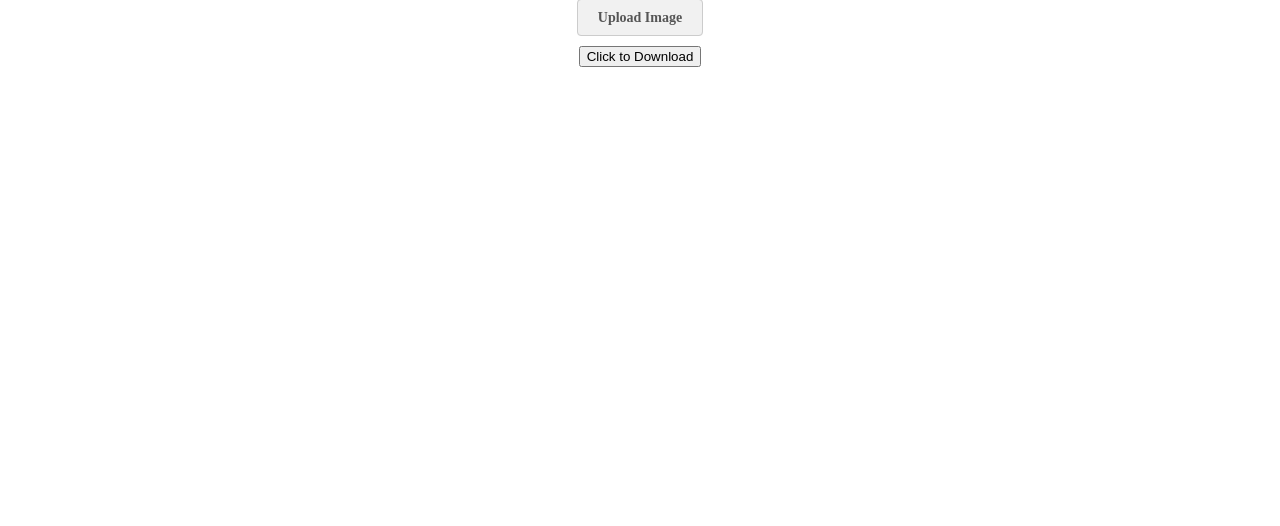
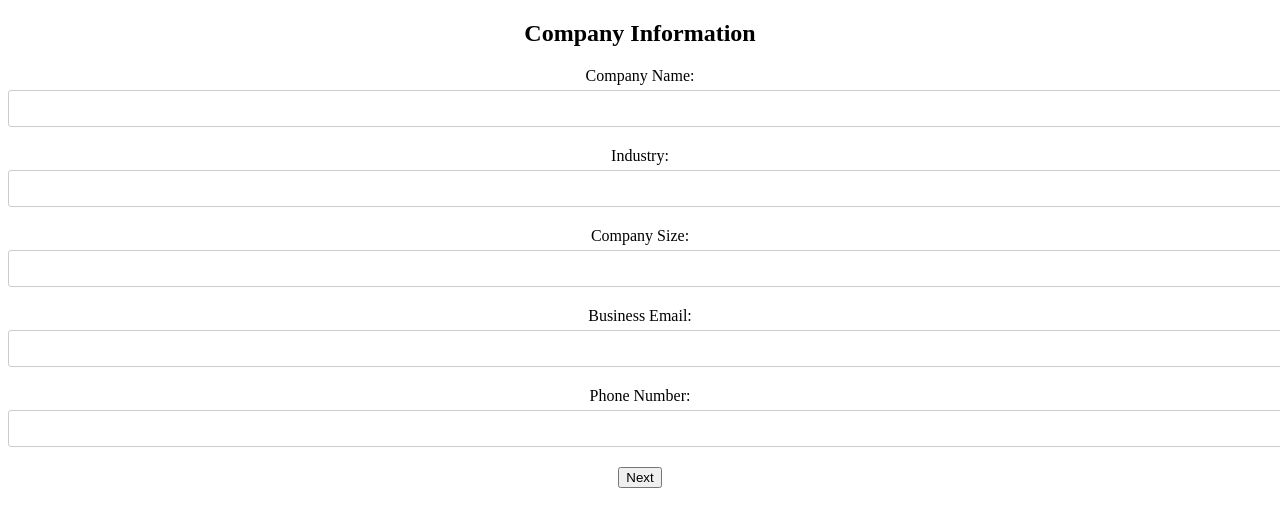
Before and after one commit to matan2010/document-recognition, a React (Create React App) app in the folder frontend/: page / in a window 1280 px wide. Shown: the top 526 px of the page. Built offline with nearby package versions, Linux system fonts and the light colour scheme.

Commit message:
SignUpCompany.js

```diff
--- a/frontend/src/App.js
+++ b/frontend/src/App.js
@@ -3,12 +3,16 @@ import React from 'react';
 import './App.css';
 import Login from './components/Login';
 import DownloadComponent  from './components/DownloadComponent';
+import ClientCard from "./components/ClientCard";
+import SignUp from "./components/SignUpCompany";
 
 
 function App() {
   return (
     <div className="App">
-      <DownloadComponent  />
+      {/*<DownloadComponent  />*/}
+      {/*<Login  />*/}
+      <SignUp  />
     </div>
   );
 }
--- a/frontend/src/components/SignUpCompany.js
+++ b/frontend/src/components/SignUpCompany.js
@@ -4,7 +4,7 @@ import React, { useState } from 'react';
 const SignUp = () => {
     const [currentStep, setCurrentStep] = useState(1);
     const [companyInfo, setCompanyInfo] = useState({
-        name: '',
+        companyName: '',
         industry: '',
         size: '',
         email: '',
@@ -38,19 +38,21 @@ const SignUp = () => {
 
     const handleSubmit = async (step) => {
         setErrors({}); // Clear previous errors
+        console.log(step);
 
         try {
             // Validate data based on the current step
-            const validationErrors = validateData(step);
-            if (Object.keys(validationErrors).length > 0) {
-                setErrors(validationErrors);
-                return;
-            }
+            //const validationErrors = validateData(step);
+            // console.log(validationErrors);
+            // if (Object.keys(validationErrors).length > 0) {
+            //     setErrors(validationErrors);
+            //     return;
+            // }
 
             // Handle API calls or form submissions here
             if (step === 1) {
                 // Send company information to the server
-                console.log('Step 1: Company Information submitted:', companyInfo);
+                console.log('Step 1: Company Information submitted:', companyInfo.companyName);
                 setCurrentStep(2);
             } else if (step === 2) {
                 // Send admin account information to the server
@@ -174,19 +176,77 @@ const CompanyInfo = ({ companyInfo, handleInputChange, handleSubmit, errors }) =
     return (
         <div>
             <h2>Company Information</h2>
+
+            {/* Company Name */}
             <div className="form-group">
                 <label htmlFor="companyName">Company Name:</label>
                 <input
                     type="text"
                     id="companyName"
                     name="companyName"
-                    value={companyInfo.name}
-                    onChange={(e) => handleInputChange(1, 'name', e.target.value)}
+                    value={companyInfo.companyName}
+                    onChange={(e) => handleInputChange(1, 'companyName', e.target.value)}
                     required
                 />
-                {errors.name && <span className="error">{errors.name}</span>}
+                {errors.companyName && <span className="error">{errors.companyName}</span>}
             </div>
-            {/* ... other fields for industry, size, email, phone */}
+
+            {/* Industry */}
+            <div className="form-group">
+                <label htmlFor="industry">Industry:</label>
+                <input
+                    type="text"
+                    id="industry"
+                    name="industry"
+                    value={companyInfo.industry}
+                    onChange={(e) => handleInputChange(1, 'industry', e.target.value)}
+                    required
+                />
+                {errors.industry && <span className="error">{errors.industry}</span>}
+            </div>
+
+            {/* Company Size */}
+            <div className="form-group">
+                <label htmlFor="size">Company Size:</label>
+                <input
+                    type="text"
+                    id="size"
+                    name="size"
+                    value={companyInfo.size}
+                    onChange={(e) => handleInputChange(1, 'size', e.target.value)}
+                    required
+                />
+                {errors.size && <span className="error">{errors.size}</span>}
+            </div>
+
+            {/* Business Email */}
+            <div className="form-group">
+                <label htmlFor="email">Business Email:</label>
+                <input
+                    type="email"
+                    id="email"
+                    name="email"
+                    value={companyInfo.email}
+                    onChange={(e) => handleInputChange(1, 'email', e.target.value)}
+                    required
+                />
+                {errors.email && <span className="error">{errors.email}</span>}
+            </div>
+
+            {/* Phone Number */}
+            <div className="form-group">
+                <label htmlFor="phone">Phone Number:</label>
+                <input
+                    type="text"
+                    id="phone"
+                    name="phone"
+                    value={companyInfo.phone}
+                    onChange={(e) => handleInputChange(1, 'phone', e.target.value)}
+                    required
+                />
+                {errors.phone && <span className="error">{errors.phone}</span>}
+            </div>
+
             <button type="button" onClick={() => handleSubmit(1)}>
                 Next
             </button>
@@ -199,7 +259,63 @@ const AdminAccount = ({ adminAccount, handleInputChange, handleSubmit, errors })
     return (
         <div>
             <h2>Admin Account</h2>
-            {/* ... (fields for fullName, email, password, confirmPassword) */}
+
+            {/* Full Name */}
+            <div className="form-group">
+                <label htmlFor="fullName">Full Name:</label>
+                <input
+                    type="text"
+                    id="fullName"
+                    name="fullName"
+                    value={adminAccount.fullName}
+                    onChange={(e) => handleInputChange(2, 'fullName', e.target.value)}
+                    required
+                />
+                {errors.fullName && <span className="error">{errors.fullName}</span>}
+            </div>
+
+            {/* Email */}
+            <div className="form-group">
+                <label htmlFor="email">Email:</label>
+                <input
+                    type="email"
+                    id="email"
+                    name="email"
+                    value={adminAccount.email}
+                    onChange={(e) => handleInputChange(2, 'email', e.target.value)}
+                    required
+                />
+                {errors.email && <span className="error">{errors.email}</span>}
+            </div>
+
+            {/* Password */}
+            <div className="form-group">
+                <label htmlFor="password">Password:</label>
+                <input
+                    type="password"
+                    id="password"
+                    name="password"
+                    value={adminAccount.password}
+                    onChange={(e) => handleInputChange(2, 'password', e.target.value)}
+                    required
+                />
+                {errors.password && <span className="error">{errors.password}</span>}
+            </div>
+
+            {/* Confirm Password */}
+            <div className="form-group">
+                <label htmlFor="confirmPassword">Confirm Password:</label>
+                <input
+                    type="password"
+                    id="confirmPassword"
+                    name="confirmPassword"
+                    value={adminAccount.confirmPassword}
+                    onChange={(e) => handleInputChange(2, 'confirmPassword', e.target.value)}
+                    required
+                />
+                {errors.confirmPassword && <span className="error">{errors.confirmPassword}</span>}
+            </div>
+
             <button type="button" onClick={() => handleSubmit(2)}>
                 Next
             </button>
@@ -208,17 +324,27 @@ const AdminAccount = ({ adminAccount, handleInputChange, handleSubmit, errors })
 };
 
 // Step 3: Verification component
-const Verification = ({
-                          verificationType,
-                          verificationCode,
-                          handleInputChange,
-                          handleSubmit,
-                          errors,
-                      }) => {
+const Verification = ({ verificationType, verificationCode, handleInputChange, handleSubmit, errors }) => {
     return (
         <div>
             <h2>Verification</h2>
-            {/* ... (verification code input field) */}
+
+            <p>Please enter the verification code sent to your {verificationType}:</p>
+
+            {/* Verification Code */}
+            <div className="form-group">
+                <label htmlFor="verificationCode">Verification Code:</label>
+                <input
+                    type="text"
+                    id="verificationCode"
+                    name="verificationCode"
+                    value={verificationCode}
+                    onChange={(e) => handleInputChange(3, 'verificationCode', e.target.value)}
+                    required
+                />
+                {errors.verificationCode && <span className="error">{errors.verificationCode}</span>}
+            </div>
+
             <button type="button" onClick={() => handleSubmit(3)}>
                 Verify
             </button>
@@ -231,9 +357,20 @@ const WelcomeScreen = () => {
     return (
         <div>
             <h2>Welcome!</h2>
-            {/* ... (welcome message, quick start guide, setup checklist) */}
+            <p>Thank you for signing up! Your account has been successfully created.</p>
+
+            <ul>
+                <li>Get started with our quick start guide.</li>
+                <li>Explore the setup checklist to configure your account.</li>
+                <li>Reach out to support if you need any assistance.</li>
+            </ul>
+
+            <button type="button" onClick={() => alert('Start Exploring!')}>
+                Start Exploring
+            </button>
         </div>
     );
 };
 
+
 export default SignUp;
```
